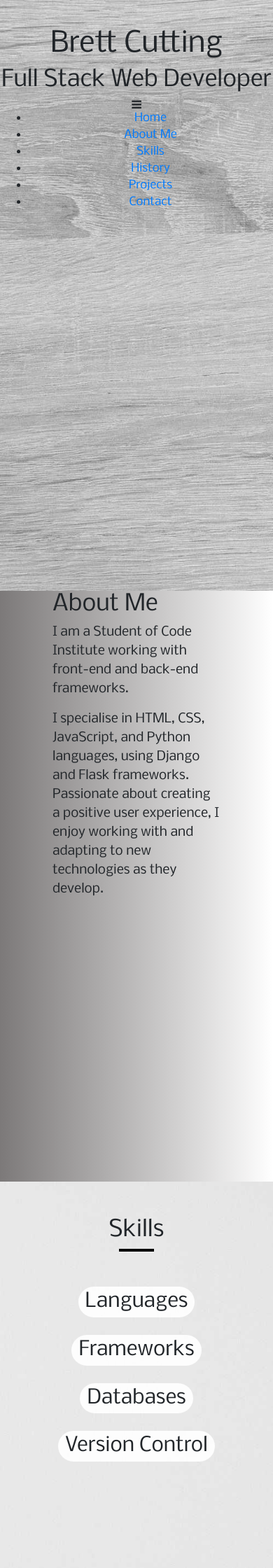
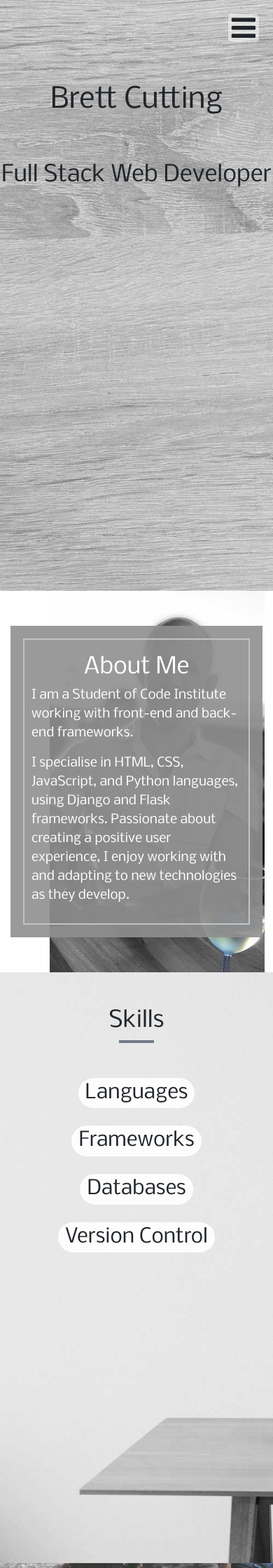
Before and after one commit to brettcutt/online-cv, a Flask app: template templates/index.html in a window 390 px wide. Shown: the top 2240 px of the page at 70% size. Run offline with Flask 2, Linux system fonts and the light colour scheme; the template is opened without the code that fills it, so the values that code supplies are empty; some libraries are stand-ins or nearby versions.

Commit message:
mobile name history timeline

```diff
--- a/app.py
+++ b/app.py
@@ -13,6 +13,9 @@ with open("data/skills.json", 'r') as file:
 with open("data/history.json", 'r', encoding='utf8') as file:
     history = json.load(file)
 
+with open("data/education.json", 'r') as file:
+    education = json.load(file)
+
 with open("data/projects.json", 'r') as file:
     projects = json.load(file)
 
@@ -20,6 +23,7 @@ with open("data/projects.json", 'r') as file:
 def index():
     return render_template('index.html', skills=skills,
                                          history=history,
+                                         education=education,
                                          projects=projects)
 
 
--- a/static/css/main.css
+++ b/static/css/main.css
@@ -81,9 +80,16 @@ body {
 .short-line-black {
     width:50px;
     height: 4px;
-    background-color: #000;
+    background-color: #727987;
     margin: 0 auto 50px;
 }
+
+.highlight a{
+    background-color: #FFF;
+    border-radius: 10px;
+    padding: 3px 5px;;
+}
+
 .test2{
     position: fixed;
     top: 0;
@@ -268,9 +280,86 @@ nav a:hover {
     to {transform: rotate(450deg);}
 }
 
+@media (max-width: 767px) {
+    .index h2, .index h1 {
+        margin-top: 2em;
+    }
+}
+
+
+/* ##########################    MOBILE NAV */
+#menu-bars {
+    z-index: 3;
+    position: fixed;
+    right: 20px;
+    top: 20px;
+    font-size: 40px;
+    z-index: 4;
+    background-color: rgba(255,255,255,.5);
+    padding: 0 5px;
+    border-radius: 5px;
+}
+
+.mobile-nav {
+    position: fixed;
+    top: 0px;
+    right: 0;
+    left: 0;
+    bottom: 0;
+    padding:70px 10px 10px 10px;
+    background-color: rgb(129, 129, 139);
+    border-radius: 5px;
+    z-index: 3;
+    display: none;
+}
+
+.mobile-nav ul {
+    list-style: none;
+    padding: 0;
+    margin-bottom: 0;
+}
+
+.mobile-nav li {
+    padding: 20px 0;
+}
+
+.mobile-nav a {
+    color: #fff;
+    font-weight: bold;
+    font-size: 18px;
+}
+
+
 /* ##########################    ABOUT ME */
 .about-me {
     min-height: 100vh;
+}
+
+.about-me p {
+    color: #fff;
+}
+
+.h2-outer {
+    position: absolute;
+    top: 20px;
+    left: 0;
+    right: 0;
+    text-align: center;
+}
+
+.h2-outer h2 {
+    background-color: #8F8F8F;
+    display: inline-block;
+    padding: 0 10px;
+    color: #fff;
+}
+
+.about-me-outer {
+    position: relative;
+    background-color: #8F8F8F;
+    padding: 70px 50px 50px;
+    outline: 2px solid #C3C3C3;
+    outline-offset: -40px;
 }
 
 .long-line {
@@ -287,11 +376,49 @@ nav a:hover {
 }
 
 .about-me-description {
-    padding: 0px 60px 0;
+
+    margin-top: 100px;
 }
 
 .about-me-description p {
     font-size: 18px;
+}
+
+@media (max-width: 767px) {
+    .about-me {
+        min-height: auto !important;
+    }
+    .about-me-left {
+        background-image: url(../images/profile-glass.jpg);
+    background-attachment: fixed;
+    background-position: 85% 0%;
+    background-repeat: no-repeat;
+    background-size: contain;
+    min-height: auto !important;
+    }
+
+    .about-me-description {
+        margin-top: 50px;
+        margin-bottom: 50px;
+        padding: 0px 0px 0;
+    }
+
+    .about-me-outer {
+        background-color: rgba(143, 143,143,.9);
+        padding: 20px 30px 30px;
+        outline: 2px solid #C3C3C3;
+        outline-offset: -20px;
+    }
+
+    .h2-outer {
+        position: relative;
+        margin-bottom: 20px;
+
+    }
+
+    .h2-outer h2 {
+        background-color: rgba(255,255,255,0);
+    }
 }
 
 .about-me-right {
@@ -320,6 +447,12 @@ nav a:hover {
     background-size: cover;
     min-height: 100vh;
     padding-top: 50px;
+}
+
+@media (max-width: 767px) {
+    .skills {
+        padding-bottom: 50px;
+    }
 }
 
 .progress {
```
Also changed, not shown: other parts of static/css/main.css (+142 -55 lines).
